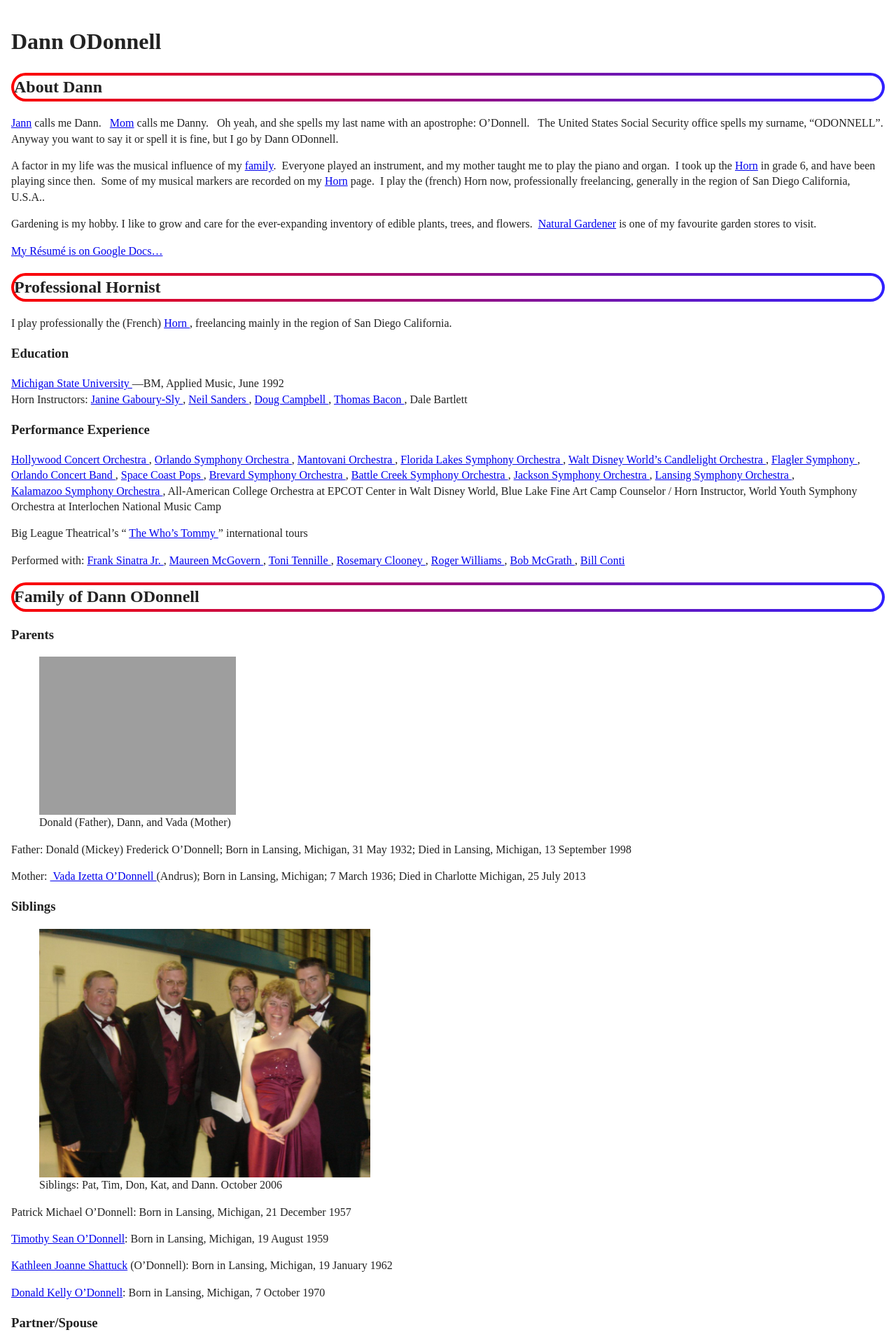
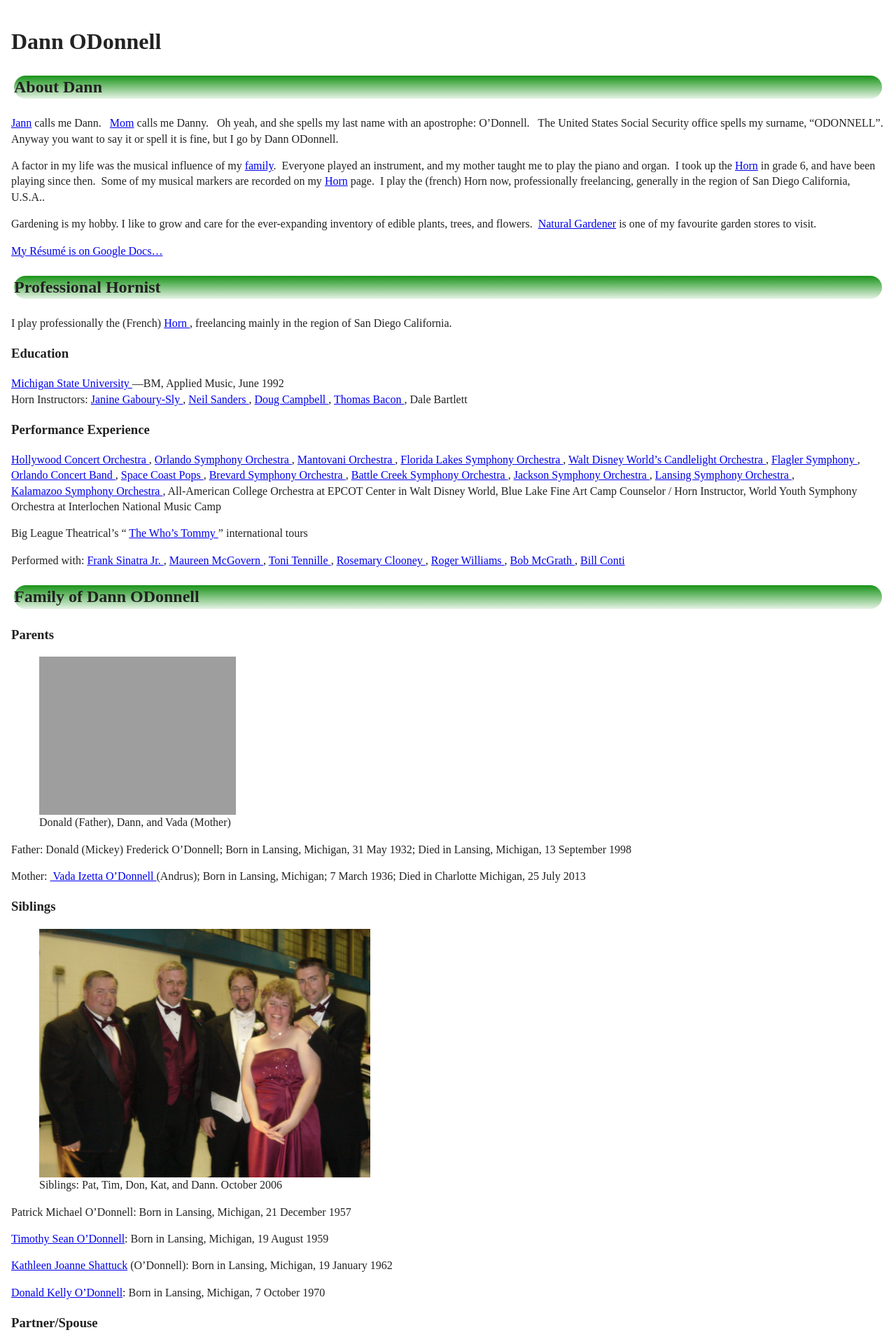
Before and after one commit to danocorno/mooboo, a Jekyll site: the page index.htm, which Jekyll copies as it is, in a window 1280 px wide. Shown: the top 1920 px of the page at 70% size. Built offline with Jekyll 4.4.1, drawn with Linux system fonts in a browser that asks for light colours; grey boxes are pictures that could not be loaded.

Commit message:
Update custom.css

```diff
--- a/css/custom.css
+++ b/css/custom.css
@@ -9,11 +9,10 @@
   background: rgb(0,136,0);
   background: -moz-linear-gradient(0deg, rgba(0,136,0,0) 0%, rgba(0,136,0,1) 100%);
   background: -webkit-linear-gradient(0deg, rgba(0,136,0,0) 0%, rgba(0,136,0,1) 100%);
-  background: linear-gradient(0deg, rgba(0,136,0,0) 0%, rgba(0,136,0,1) 100%);
+  background-image: linear-gradient(0deg, rgba(0,136,0,0) 0%, rgba(0,136,0,1) 100%);
   filter: progid:DXImageTransform.Microsoft.gradient(startColorstr="#008800",endColorstr="#008800",GradientType=1);
   border: double 4px transparent;
   border-radius: 1em;
-  background-image: linear-gradient(white, white), radial-gradient(circle at top left, #f00,#3020ff);
   background-origin: border-box;
   background-clip: content-box, border-box;
 }
```
